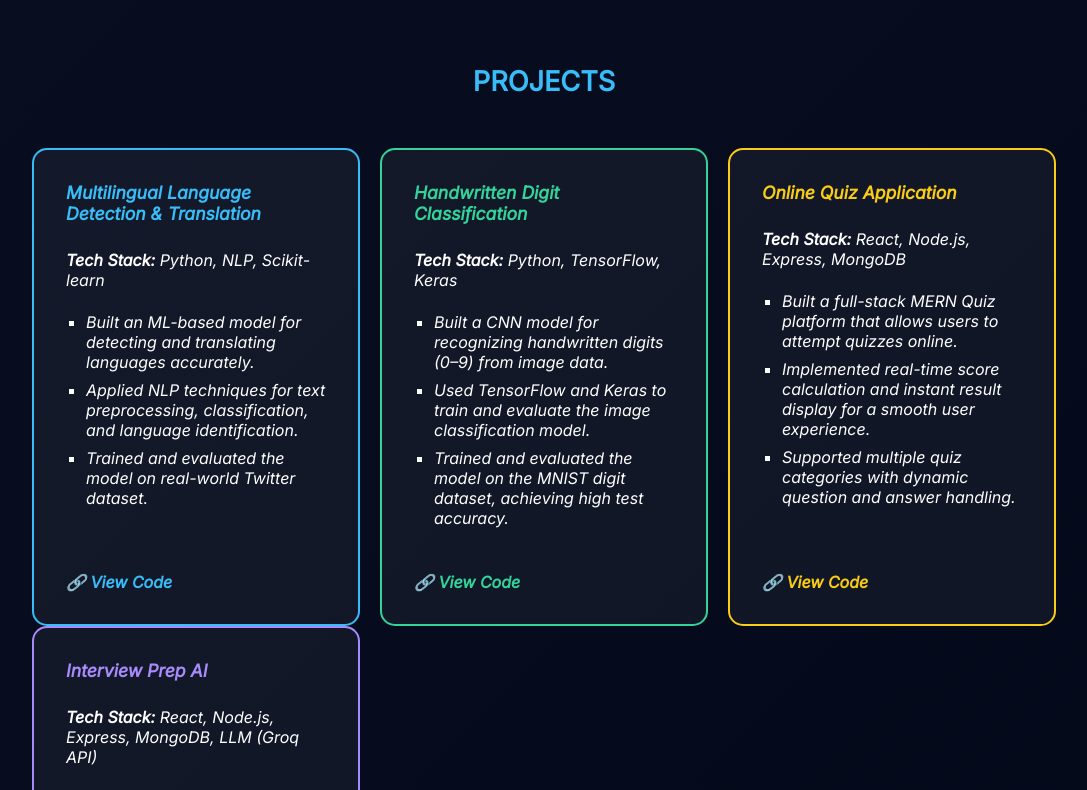
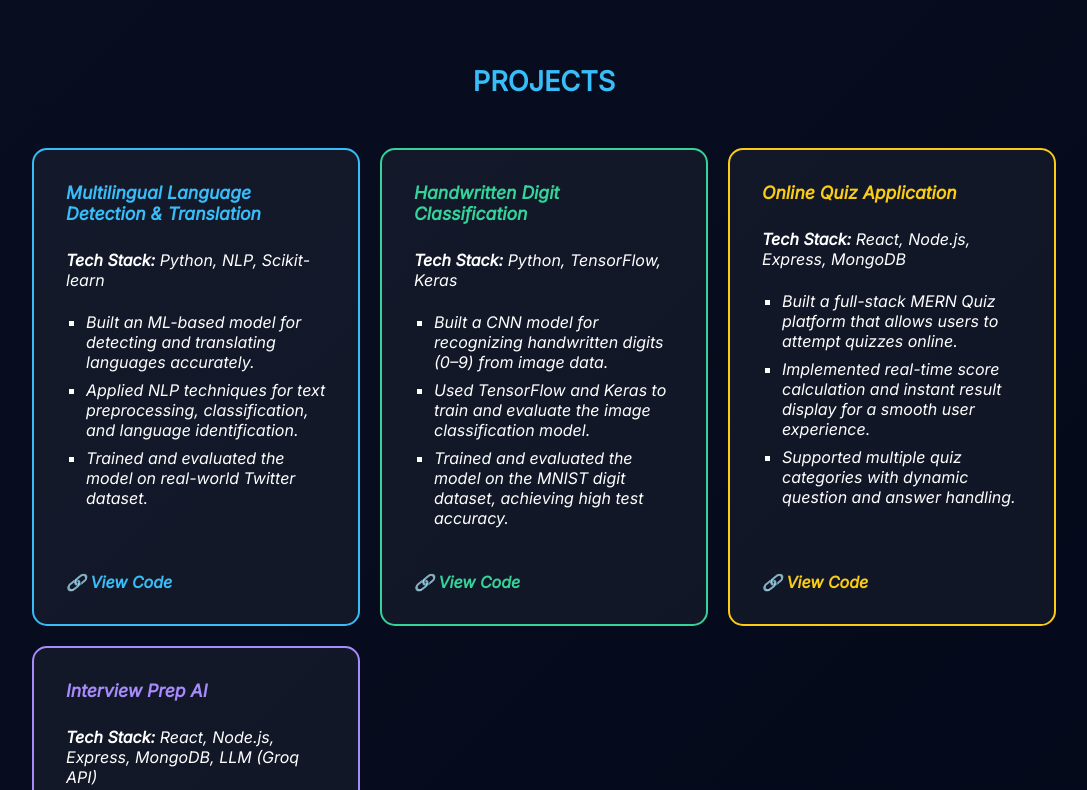
Before and after one commit to nishikasingh31/Portfolio, a React (Vite) app: page / in a window 1280 px wide. Shown: the part 3700-4490 px from the top of the page, without its empty margins (96-1183 px from the left). Built offline with nearby package versions, Linux system fonts and the light colour scheme.

Commit message:
Update App.css

```diff
--- a/src/App.css
+++ b/src/App.css
@@ -214,7 +214,7 @@ nav {
 .project-container {
   display: grid;
   grid-template-columns: repeat(auto-fit, minmax(280px, 1fr));
-  column-gap: 20px;
+  gap: 20px;
   align-items: stretch;
 }
 
```
